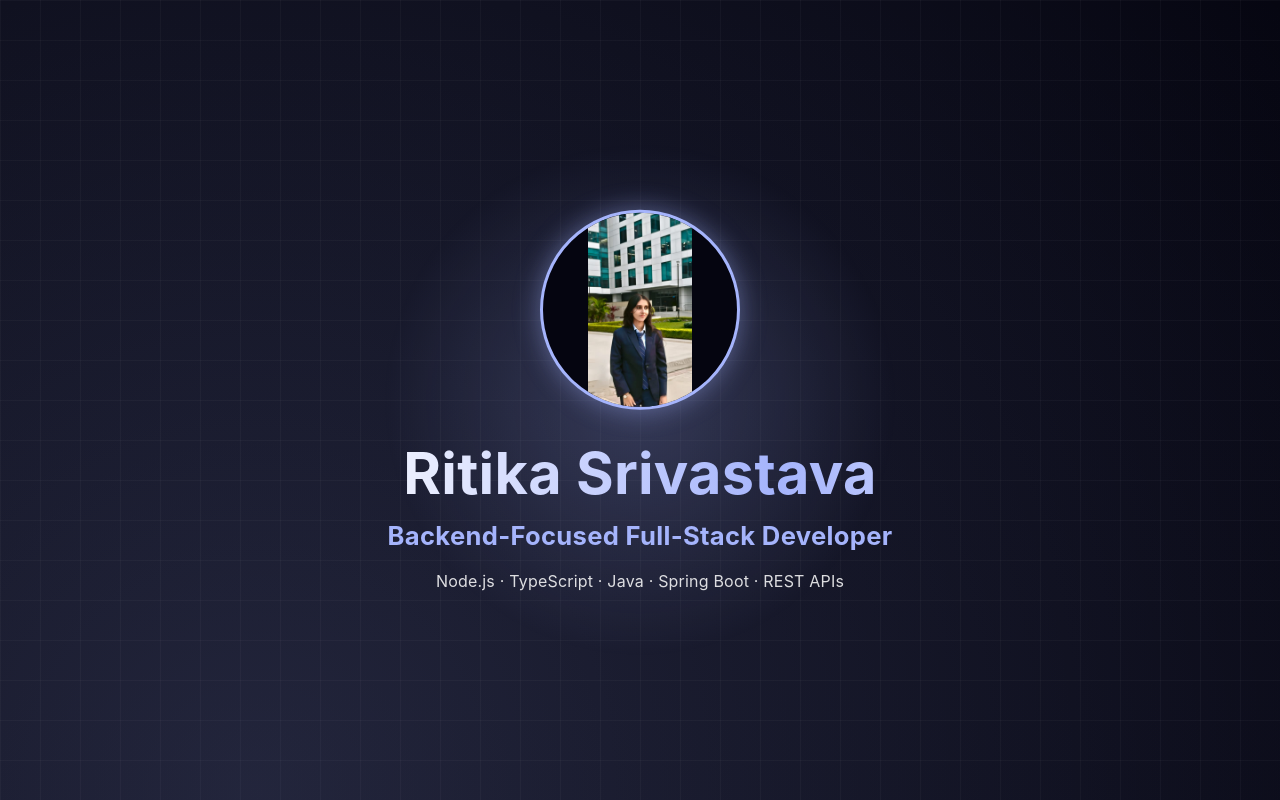
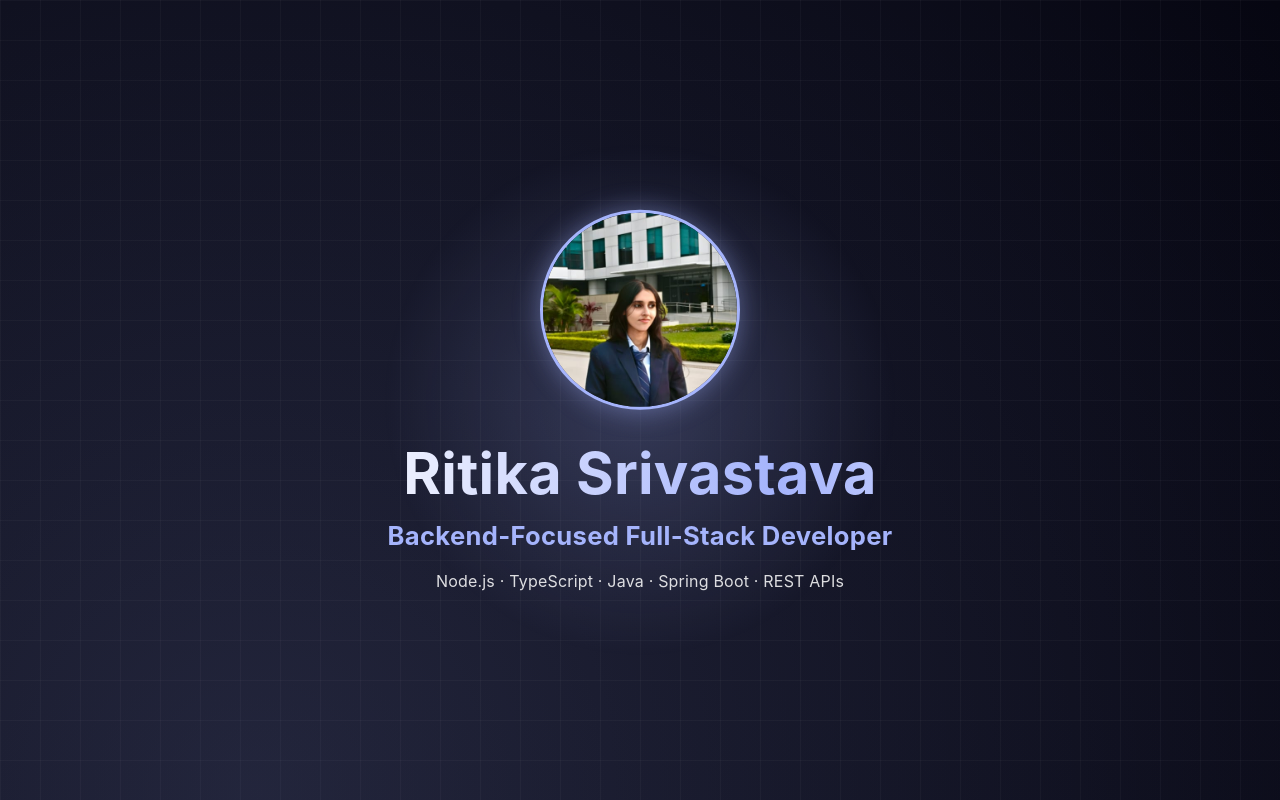
Before and after one commit to Ritika331/ritika_portfolio, a React (Vite) app: page / in a window 1280 px wide. Shown: the top 800 px of the page. Built offline with nearby package versions, Linux system fonts and the light colour scheme.

Commit message:
Profile photo adjusted

```diff
--- a/src/index.css
+++ b/src/index.css
@@ -114,7 +114,7 @@ body::before {
   width: 200px;
   height: 200px;
   border-radius: 50%;
-  object-fit: contain;
+  object-fit: cover;
   object-position: center;
   background-color: #050510;
   margin-bottom: 28px;
```
